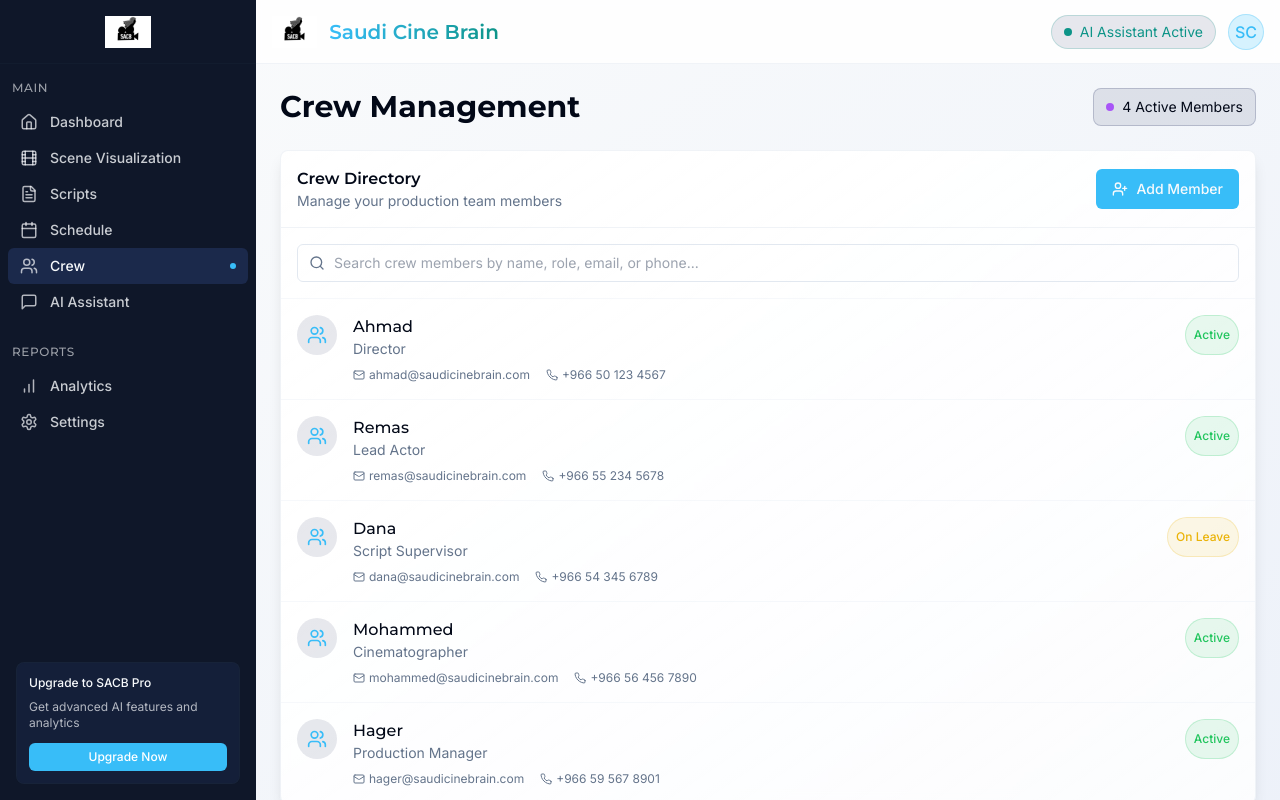
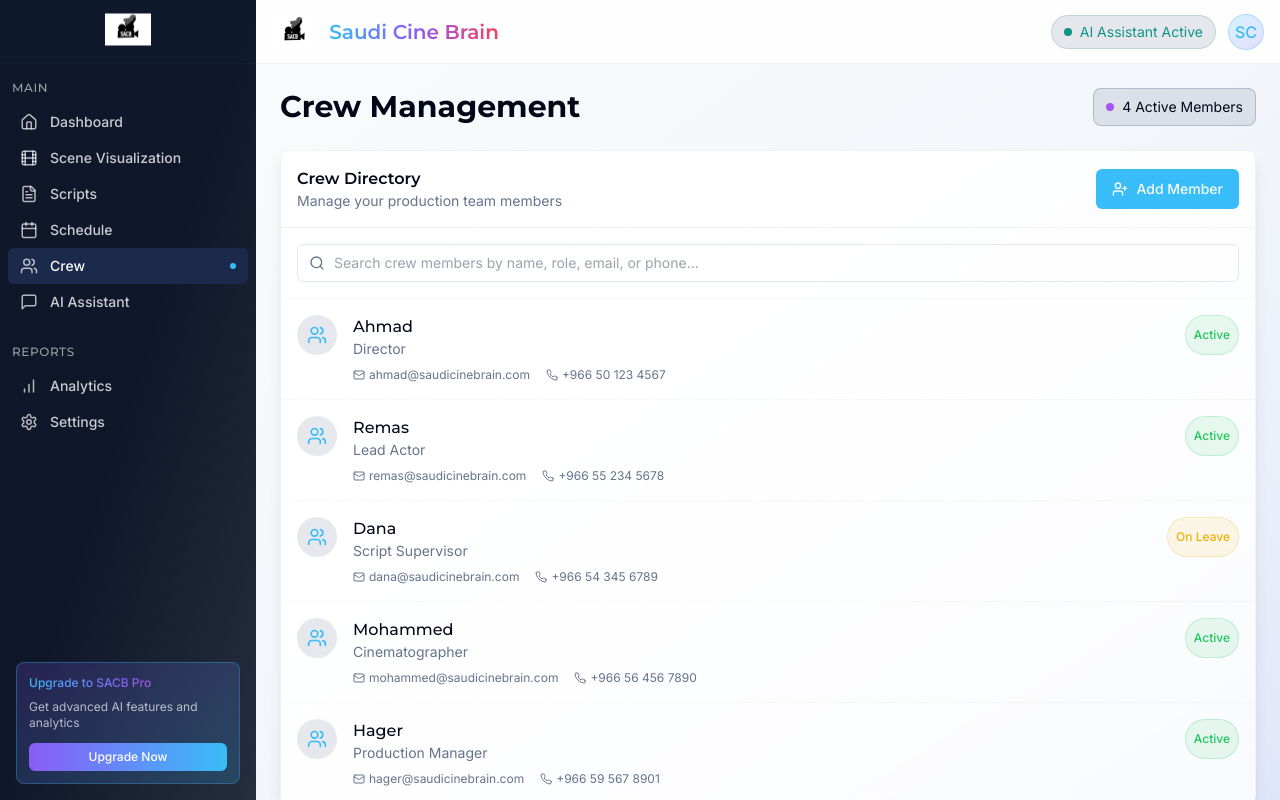
Before and after one commit to Shamas-Ur-Rehman/saudi-cine-vision-ai, a React (Vite) app: page /crew in a window 1280 px wide. Built offline with nearby package versions, Linux system fonts and the light colour scheme.

Commit message:
Refactor: Improve UI with attractive colors and animations
This commit enhances the user interface by incorporating visually appealing colors and animations throughout the application.

```diff
--- a/src/components/Layout/AppLayout.tsx
+++ b/src/components/Layout/AppLayout.tsx
@@ -11,11 +11,11 @@ const AppLayout = ({ children }: AppLayoutProps) => {
   const [isSidebarOpen, setIsSidebarOpen] = useState(false);
 
   return (
-    <div className="flex h-screen overflow-hidden bg-background">
+    <div className="flex h-screen overflow-hidden bg-gradient-to-br from-background via-background to-accent/5">
       {/* Mobile Sidebar Overlay */}
       {isSidebarOpen && (
         <div
-          className="fixed inset-0 bg-black/50 z-40 md:hidden"
+          className="fixed inset-0 bg-black/50 backdrop-blur-sm z-40 md:hidden animate-fade-in"
           onClick={() => setIsSidebarOpen(false)}
         />
       )}
@@ -24,7 +24,7 @@ const AppLayout = ({ children }: AppLayoutProps) => {
       <div
         className={`${
           isSidebarOpen ? 'translate-x-0' : '-translate-x-full'
-        } fixed inset-y-0 left-0 z-50 w-64 transform transition-transform duration-300 ease-in-out md:relative md:translate-x-0`}
+        } fixed inset-y-0 left-0 z-50 w-64 transform transition-transform duration-300 ease-in-out md:relative md:translate-x-0 animate-slide-in`}
       >
         <Sidebar />
       </div>
@@ -35,7 +35,7 @@ const AppLayout = ({ children }: AppLayoutProps) => {
         <header className="h-16 flex items-center justify-between px-4 border-b border-border/50 bg-card/80 backdrop-blur-sm">
           <div className="flex items-center gap-4">
             <button
-              className="p-2 rounded-md hover:bg-accent/50 md:hidden"
+              className="p-2 rounded-md hover:bg-accent/50 transition-colors md:hidden"
               onClick={() => setIsSidebarOpen(!isSidebarOpen)}
             >
               {isSidebarOpen ? <X size={20} /> : <Menu size={20} />}
@@ -45,7 +45,7 @@ const AppLayout = ({ children }: AppLayoutProps) => {
               <img
                 src="/lovable-uploads/4ee004ca-ef74-4593-9461-0696910937a6.png"
                 alt="SACB Logo"
-                className="h-8 w-auto hidden md:block"
+                className="h-8 w-auto hidden md:block animate-float"
               />
               <h1 className="text-xl font-semibold cinema-text-gradient">
                 Saudi Cine Brain
@@ -59,7 +59,7 @@ const AppLayout = ({ children }: AppLayoutProps) => {
               AI Assistant Active
             </div>
 
-            <div className="h-9 w-9 rounded-full bg-cinema-highlight/20 border border-cinema-highlight/30 flex items-center justify-center text-cinema-highlight font-medium">
+            <div className="h-9 w-9 rounded-full bg-gradient-to-br from-cinema-highlight/20 to-cinema-purple/20 border border-cinema-highlight/30 flex items-center justify-center text-cinema-highlight font-medium transition-transform hover:scale-105">
               SC
             </div>
           </div>
@@ -67,7 +67,7 @@ const AppLayout = ({ children }: AppLayoutProps) => {
 
         {/* Page Content */}
         <main className="flex-1 overflow-y-auto p-4 md:p-6 bg-gradient-to-br from-background to-accent/5">
-          <div className="max-w-7xl mx-auto">
+          <div className="max-w-7xl mx-auto animate-fade-in">
             {children}
           </div>
         </main>
--- a/src/components/Navigation/Sidebar.tsx
+++ b/src/components/Navigation/Sidebar.tsx
@@ -7,14 +7,14 @@ const Sidebar = () => {
   const location = useLocation();
 
   return (
-    <div className="h-full flex flex-col bg-sidebar text-sidebar-foreground">
+    <div className="h-full flex flex-col bg-gradient-to-br from-sidebar via-sidebar to-sidebar/90 text-sidebar-foreground">
       {/* Logo */}
-      <div className="flex items-center justify-center h-16 border-b border-sidebar-border/30">
-        <Link to="/" className="flex items-center gap-3 px-3">
+      <div className="flex items-center justify-center h-16 border-b border-sidebar-border/30 bg-sidebar-accent/10">
+        <Link to="/" className="flex items-center gap-3 px-3 animate-float">
           <img
             src="/lovable-uploads/4ee004ca-ef74-4593-9461-0696910937a6.png"
             alt="SACB Logo"
-            className="h-8 w-auto"
+            className="h-8 w-auto transition-transform hover:scale-105"
           />
         </Link>
       </div>
@@ -46,12 +46,12 @@ const Sidebar = () => {
 
       {/* Pro Feature Teaser */}
       <div className="p-4">
-        <div className="p-3 rounded-lg bg-sidebar-accent/50 backdrop-blur-sm border border-sidebar-border/50">
-          <p className="text-xs font-medium mb-2">Upgrade to SACB Pro</p>
+        <div className="p-3 rounded-lg bg-gradient-to-br from-cinema-purple/20 to-cinema-highlight/20 backdrop-blur-sm border border-cinema-highlight/30 transition-all duration-300 hover:shadow-lg hover:border-cinema-highlight/50">
+          <p className="text-xs font-medium mb-2 cinema-text-gradient">Upgrade to SACB Pro</p>
           <p className="text-xs text-sidebar-foreground/70 mb-3">
             Get advanced AI features and analytics
           </p>
-          <button className="w-full px-3 py-1.5 text-xs font-medium rounded-md bg-cinema-highlight hover:bg-cinema-highlight/90 text-white transition-colors">
+          <button className="w-full px-3 py-1.5 text-xs font-medium rounded-md bg-gradient-to-r from-cinema-purple to-cinema-highlight hover:from-cinema-purple/90 hover:to-cinema-highlight/90 text-white transition-all duration-300 transform hover:scale-[1.02]">
             Upgrade Now
           </button>
         </div>
--- a/src/index.css
+++ b/src/index.css
@@ -1,4 +1,3 @@
-
 @import url('https://fonts.googleapis.com/css2?family=Inter:wght@300;400;500;600;700&family=Montserrat:wght@400;500;600;700&display=swap');
 
 @tailwind base;
@@ -93,7 +92,7 @@
   }
 
   body {
-    @apply bg-background text-foreground antialiased;
+    @apply bg-gradient-to-br from-background via-background to-accent/5 text-foreground antialiased min-h-screen;
     font-family: 'Inter', sans-serif;
   }
 
@@ -104,28 +103,23 @@
 
 @layer components {
   .cinema-card {
-    @apply bg-gradient-to-br from-card to-card/80 backdrop-blur-sm border border-border/50 rounded-lg shadow-lg transition-all hover:shadow-xl hover:scale-[1.01];
+    @apply bg-gradient-to-br from-card to-card/80 backdrop-blur-sm border border-border/50 rounded-lg shadow-lg transition-all duration-300 hover:shadow-xl hover:scale-[1.01] animate-fade-in;
   }
 
   .cinema-glow {
-    @apply shadow-[0_0_15px_rgba(56,189,248,0.5)] border border-cinema-highlight/30;
+    @apply shadow-[0_0_15px_rgba(56,189,248,0.5)] border border-cinema-highlight/30 animate-glow;
   }
 
   .cinema-text-gradient {
-    @apply bg-gradient-to-r from-cinema-highlight to-cinema-teal bg-clip-text text-transparent;
-  }
-
-  .scrollbar-none {
-    -ms-overflow-style: none;
-    scrollbar-width: none;
-  }
-
-  .scrollbar-none::-webkit-scrollbar {
-    display: none;
+    @apply bg-gradient-to-r from-cinema-highlight via-cinema-purple to-cinema-rose bg-clip-text text-transparent;
   }
 
   .glass-effect {
     @apply backdrop-blur-md bg-white/10 border border-white/20;
+  }
+
+  .feature-card {
+    @apply p-6 rounded-xl bg-gradient-to-br from-card to-accent/5 border border-border/50 transition-all duration-300 hover:shadow-lg hover:scale-[1.02] hover:border-cinema-highlight/50;
   }
 }
 
@@ -139,3 +133,59 @@
 .animate-float {
   animation: float 3s ease-in-out infinite;
 }
+
+@keyframes pulse {
+  0%, 100% {
+    opacity: 1;
+  }
+  50% {
+    opacity: 0.7;
+  }
+}
+
+@keyframes glow {
+  0%, 100% {
+    box-shadow: 0 0 5px rgba(56, 189, 248, 0.5);
+    border-color: rgba(56, 189, 248, 0.3);
+  }
+  50% {
+    box-shadow: 0 0 20px rgba(56, 189, 248, 0.8);
+    border-color: rgba(56, 189, 248, 0.6);
+  }
+}
+
+@keyframes slideIn {
+  0% {
+    transform: translateX(-100%);
+    opacity: 0;
+  }
+  100% {
+    transform: translateX(0);
+    opacity: 1;
+  }
+}
+
+@keyframes fadeIn {
+  0% {
+    opacity: 0;
+  }
+  100% {
+    opacity: 1;
+  }
+}
+
+.animate-pulse-slow {
+    animation: pulse 3s infinite;
+}
+
+.animate-glow {
+    animation: glow 2s infinite ease-in-out;
+}
+
+.animate-slide-in {
+    animation: slideIn 0.5s ease-out;
+}
+
+.animate-fade-in {
+    animation: fadeIn 0.5s ease-out;
+}
--- a/tailwind.config.ts
+++ b/tailwind.config.ts
@@ -1,4 +1,3 @@
-
 import type { Config } from "tailwindcss";
 
 export default {
@@ -13,10 +12,10 @@ export default {
   theme: {
     container: {
       center: true,
-			padding: '2rem',
+      padding: "2rem",
       screens: {
-				'2xl': '1400px'
-			}
+        "2xl": "1400px",
+      },
     },
     extend: {
       colors: {
@@ -69,13 +68,20 @@ export default {
           'gold': '#EAB308',
           'navy': '#172554',
           'slate': '#334155',
-					'highlight': '#38BDF8'
+          'highlight': '#38BDF8',
+          'purple': '#8B5CF6',
+          'rose': '#F43F5E',
+          'emerald': '#10B981'
         }
       },
-			borderRadius: {
-				lg: 'var(--radius)',
-				md: 'calc(var(--radius) - 2px)',
-				sm: 'calc(var(--radius) - 4px)'
+      animation: {
+        "accordion-down": "accordion-down 0.2s ease-out",
+        "accordion-up": "accordion-up 0.2s ease-out",
+        "float": "float 3s ease-in-out infinite",
+        "pulse-slow": "pulse 3s infinite",
+        "glow": "glow 2s infinite ease-in-out",
+        "slide-in": "slideIn 0.5s ease-out",
+        "fade-in": "fadeIn 0.5s ease-out",
       },
       keyframes: {
         'accordion-down': {
@@ -94,28 +100,30 @@ export default {
             height: '0'
           }
         },
-				'pulse-slow': {
-					'0%, 100%': { opacity: '1' },
-					'50%': { opacity: '0.7' }
+        float: {
+          "0%, 100%": { transform: "translateY(0)" },
+          "50%": { transform: "translateY(-10px)" },
         },
-				'glow': {
-					'0%, 100%': {
-						boxShadow: '0 0 5px rgba(56, 189, 248, 0.5)',
-						borderColor: 'rgba(56, 189, 248, 0.3)'
+        glow: {
+          "0%, 100%": {
+            boxShadow: "0 0 5px rgba(56, 189, 248, 0.5)",
+            borderColor: "rgba(56, 189, 248, 0.3)",
           },
-					'50%': {
-						boxShadow: '0 0 20px rgba(56, 189, 248, 0.8)',
-						borderColor: 'rgba(56, 189, 248, 0.6)'
-					}
-				}
+          "50%": {
+            boxShadow: "0 0 20px rgba(56, 189, 248, 0.8)",
+            borderColor: "rgba(56, 189, 248, 0.6)",
           },
-			animation: {
-				'accordion-down': 'accordion-down 0.2s ease-out',
-				'accordion-up': 'accordion-up 0.2s ease-out',
-				'pulse-slow': 'pulse-slow 3s infinite ease-in-out',
-				'glow': 'glow 2s infinite ease-in-out'
-			}
-		}
+        },
+        slideIn: {
+          "0%": { transform: "translateX(-100%)", opacity: "0" },
+          "100%": { transform: "translateX(0)", opacity: "1" },
+        },
+        fadeIn: {
+          "0%": { opacity: "0" },
+          "100%": { opacity: "1" },
+        },
+      },
+    },
   },
   plugins: [require("tailwindcss-animate")],
 } satisfies Config;
```
Lines whose indentation alone changed are shown as unchanged.
